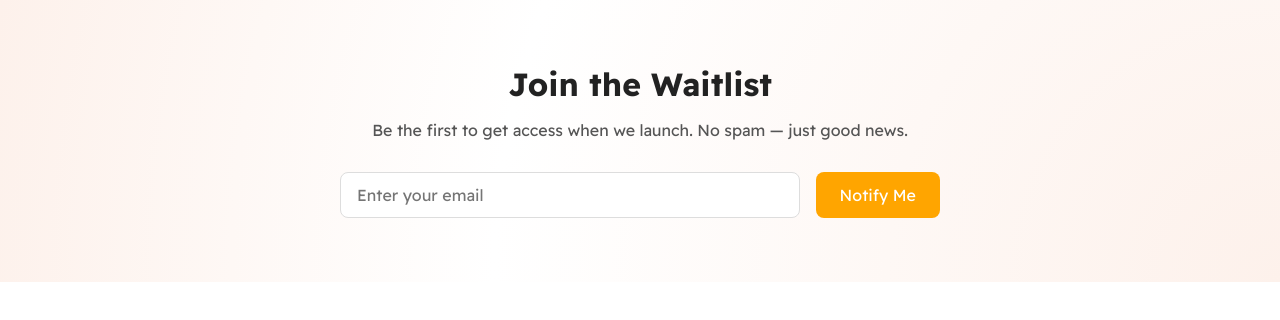
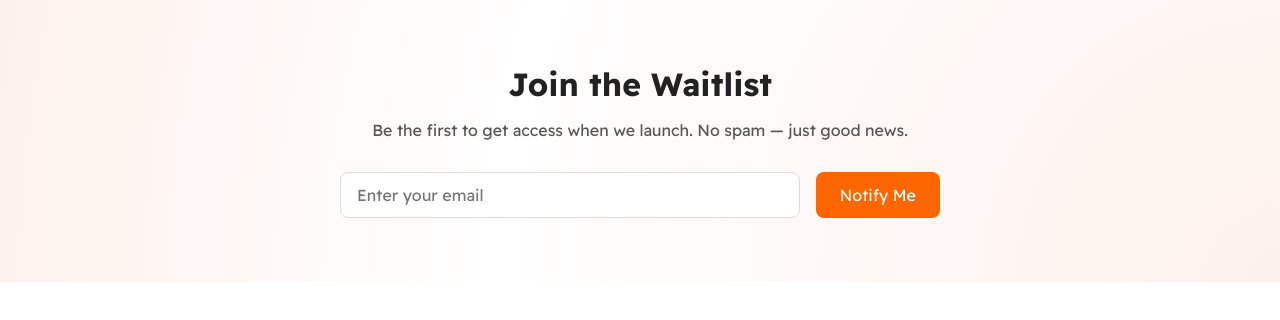
Before and after one commit to austinogola/muteify-fulll, a React (Create React App) app in the folder web/: page /waitlist in a window 1280 px wide. Shown: the top 320 px of the page. Built offline with nearby package versions, Linux system fonts and the light colour scheme.

Commit message:
waitlist server

```diff
--- a/web/src/pages/WaitList.css
+++ b/web/src/pages/WaitList.css
@@ -38,7 +38,7 @@
   }
 
   .waitlist-form button {
-    background-color: orange;
+    background-color: #ff6600;
     color: white;
     border: none;
     padding: 0.75rem 1.5rem;
--- a/web/src/pages/WaitList.js
+++ b/web/src/pages/WaitList.js
@@ -9,7 +9,7 @@ export default function Waitlist() {
     e.preventDefault();
 
     try {
-      await fetch('http://127.0.0.1:5000/submit-email', {
+      await fetch('https://muteify-auth-server-production.up.railway.app/submit-email', {
         method: 'POST',
         body: JSON.stringify({ email }),
         headers: {
```
